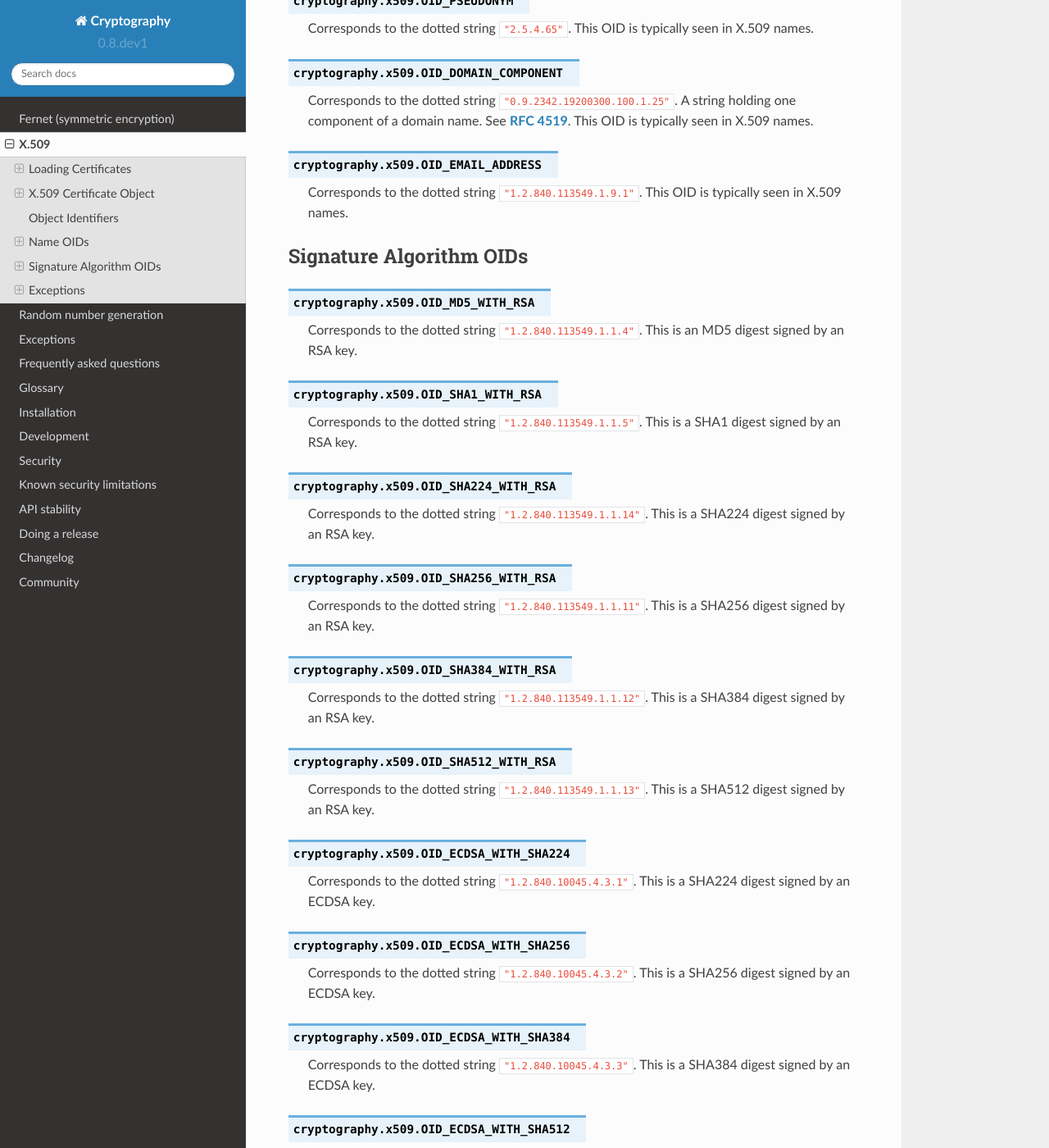
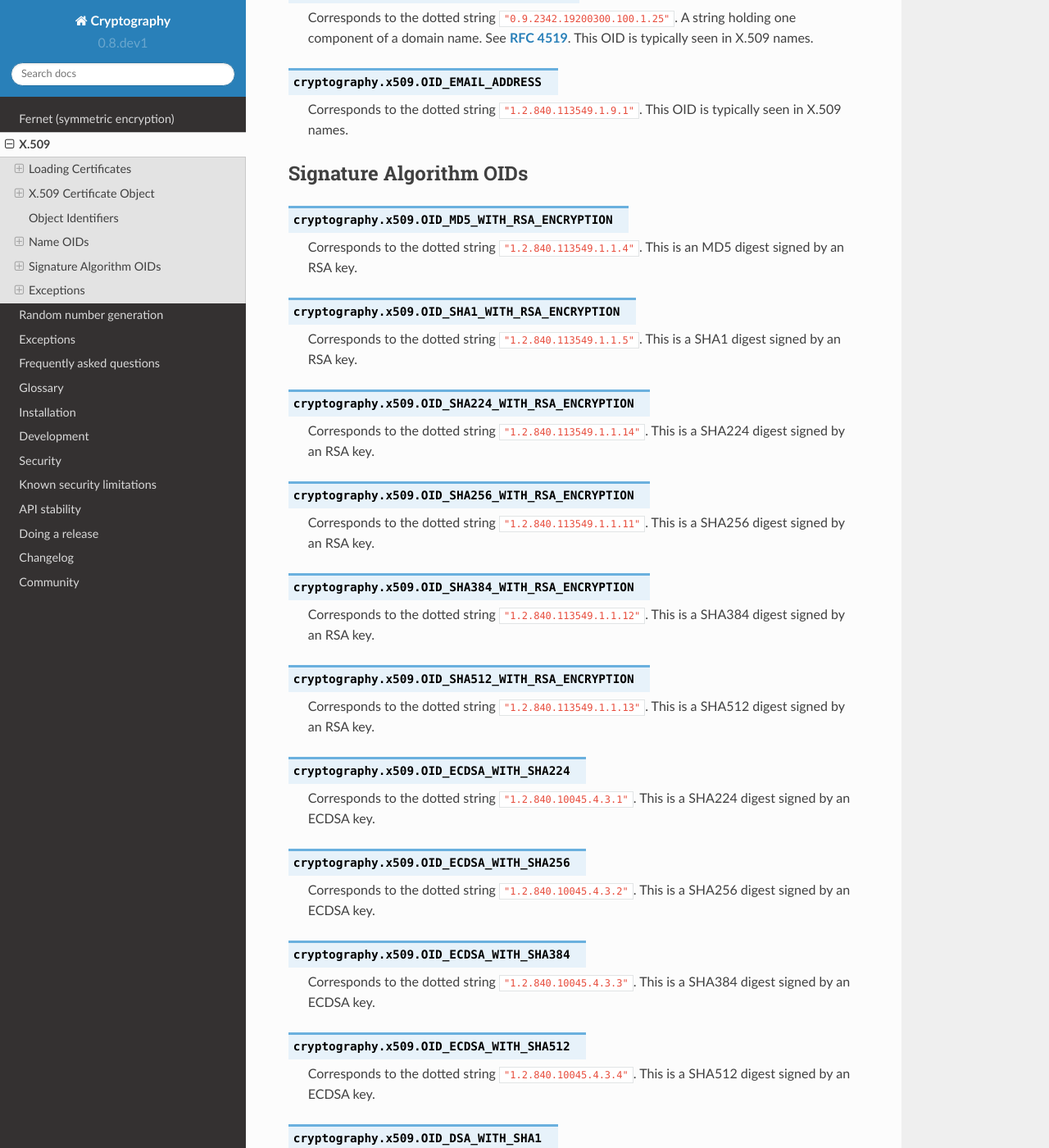
Before and after one commit to WebKing0121/cryptography, a Sphinx documentation site: the page built from docs/x509.rst, in a window 1280 px wide and 1400 px high, scrolled down 6040 px. Shown: the whole window at 82% size. Built offline with Sphinx 7.4.7 and the Read the Docs theme 2.0.0, drawn with Linux system fonts in a browser that asks for light colours; pages that are not in the unit, such as notebooks, are missing from menus; some of the changed text lies outside the part shown.

Commit message:
address review feedback, fix short names for sig alg OIDs

```diff
--- a/docs/x509.rst
+++ b/docs/x509.rst
@@ -369,32 +365,32 @@ Name OIDs
 Signature Algorithm OIDs
 ~~~~~~~~~~~~~~~~~~~~~~~~
 
-.. data:: OID_MD5_WITH_RSA
+.. data:: OID_MD5_WITH_RSA_ENCRYPTION
 
     Corresponds to the dotted string ``"1.2.840.113549.1.1.4"``. This is
     an MD5 digest signed by an RSA key.
 
-.. data:: OID_SHA1_WITH_RSA
+.. data:: OID_SHA1_WITH_RSA_ENCRYPTION
 
     Corresponds to the dotted string ``"1.2.840.113549.1.1.5"``. This is
     a SHA1 digest signed by an RSA key.
 
-.. data:: OID_SHA224_WITH_RSA
+.. data:: OID_SHA224_WITH_RSA_ENCRYPTION
 
     Corresponds to the dotted string ``"1.2.840.113549.1.1.14"``. This is
     a SHA224 digest signed by an RSA key.
 
-.. data:: OID_SHA256_WITH_RSA
+.. data:: OID_SHA256_WITH_RSA_ENCRYPTION
 
     Corresponds to the dotted string ``"1.2.840.113549.1.1.11"``. This is
     a SHA256 digest signed by an RSA key.
 
-.. data:: OID_SHA384_WITH_RSA
+.. data:: OID_SHA384_WITH_RSA_ENCRYPTION
 
     Corresponds to the dotted string ``"1.2.840.113549.1.1.12"``. This is
     a SHA384 digest signed by an RSA key.
 
-.. data:: OID_SHA512_WITH_RSA
+.. data:: OID_SHA512_WITH_RSA_ENCRYPTION
 
     Corresponds to the dotted string ``"1.2.840.113549.1.1.13"``. This is
     a SHA512 digest signed by an RSA key.
```
Also changed, not shown: other parts of docs/x509.rst (+2 -6 lines), 1 other file.
